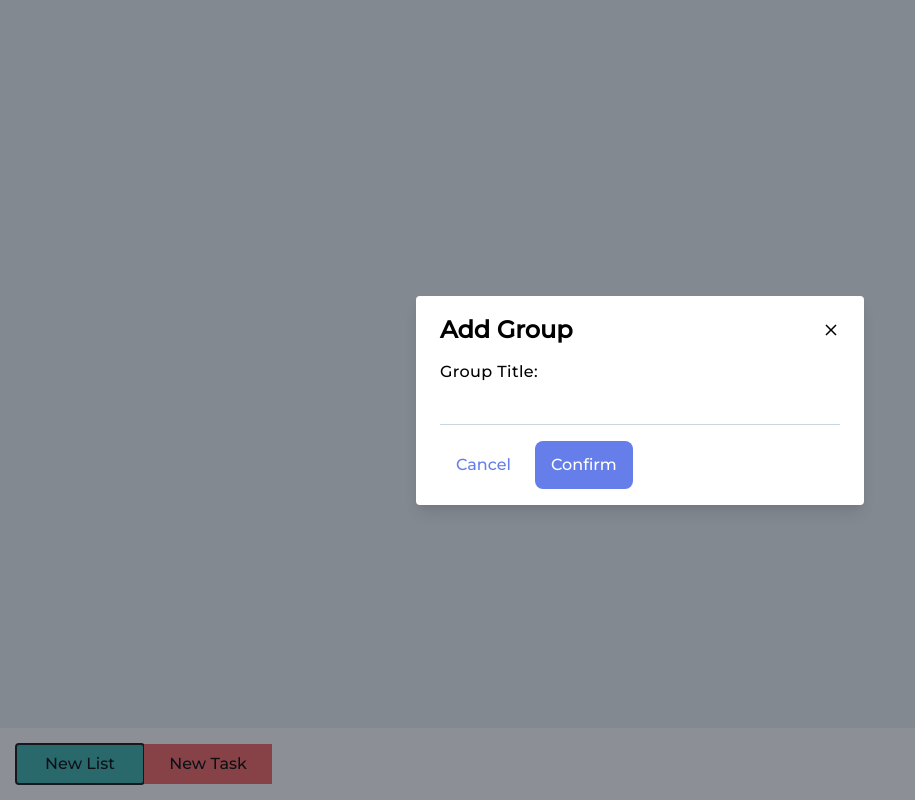
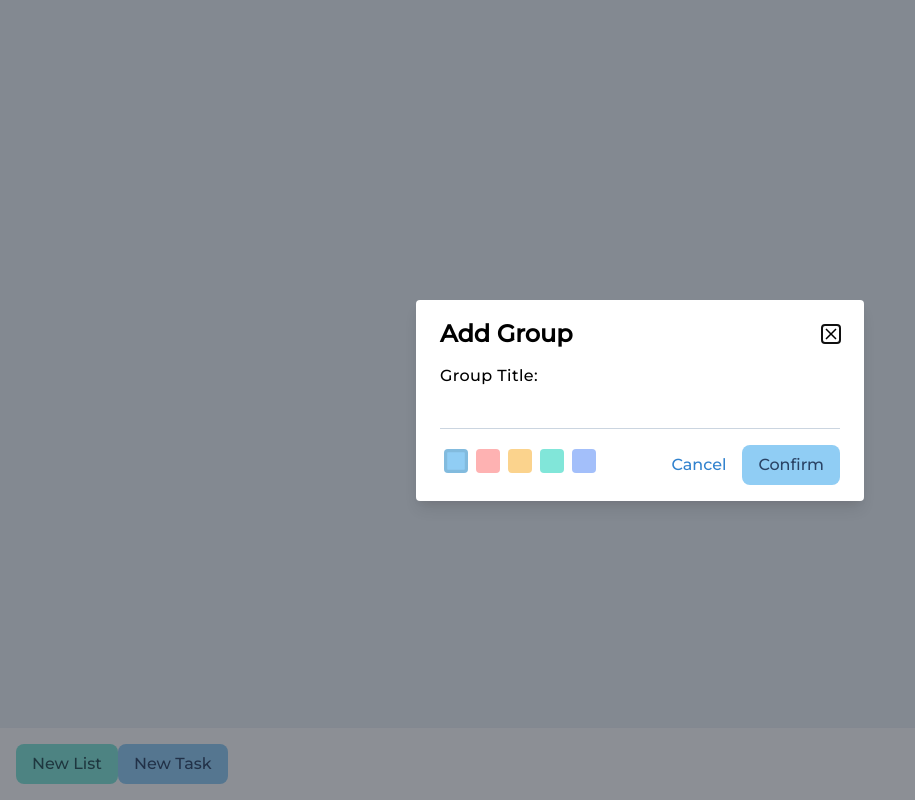
Before and after one commit to alexander-alarcon/tasks-tracker, a React (Create React App) app: page / in a window 1280 px wide. Both pictures are taken after a click on the button "New List". Shown: the whole page, without its empty margins (0-915 px from the left). Built offline with nearby package versions, Linux system fonts and the light colour scheme.

Commit message:
Change Color config Add radio button Modify Buttons

```diff
--- a/src/components/Button/index.jsx
+++ b/src/components/Button/index.jsx
@@ -1,13 +1,20 @@
+/* eslint-disable react/button-has-type */
 /* eslint-disable react/jsx-props-no-spreading */
-import { string } from 'prop-types';
+import { string, oneOf, bool } from 'prop-types';
 import React from 'react';
 import clsx from 'clsx';
 
-function Button({ text, color, width, ...props }) {
+import COLORS from '../../utils/colors';
+
+function Button({ text, color, rounded, size, variant, type, ...props }) {
+  const uiColor = COLORS[color];
   return (
     <button
-      type="button"
-      className={clsx('py-2 px-4', color, width)}
+      type={type}
+      className={clsx('py-2 px-4', uiColor.button[variant], {
+        'rounded-lg': rounded,
+        'w-full': size === 'w-full',
+      })}
       {...props}
     >
       {text}
@@ -16,13 +23,19 @@ function Button({ text, color, width, ...props }) {
 }
 
 Button.defaultProps = {
-  width: 'w-full',
+  variant: 'primary',
+  type: 'button',
+  rounded: false,
+  size: 'w-auto',
 };
 
 Button.propTypes = {
   text: string.isRequired,
   color: string.isRequired,
-  width: string,
+  rounded: bool,
+  size: oneOf(['w-full', 'w-auto']),
+  variant: oneOf(['primary', 'secondary']),
+  type: oneOf(['button', 'reset', 'submit']),
 };
 
 export default Button;
--- a/src/components/Form/index.jsx
+++ b/src/components/Form/index.jsx
@@ -1,8 +1,17 @@
-import { shape, string, func } from 'prop-types';
+import { shape, string, func, bool } from 'prop-types';
 import React, { useState } from 'react';
 
-function Form({ titleConfig, detailConfig, onSubmit, onCancel }) {
-  const [inputs, setInputs] = useState({});
+import RadioButton from '../Radio';
+import Button from '../Button';
+
+import COLORS from '../../utils/colors';
+
+function Form({ titleConfig, detailConfig, colors, onSubmit, onCancel }) {
+  const [inputs, setInputs] = useState({
+    title: '',
+    detail: '',
+    color: 'blue',
+  });
 
   const handleChange = ({ target }) => {
     setInputs({
@@ -49,20 +58,41 @@ function Form({ titleConfig, detailConfig, onSubmit, onCancel }) {
           />
         </div>
       )}
-      <button
-        type="button"
-        className="px-4 bg-transparent p-3 rounded-lg text-indigo-500 hover:bg-gray-100 hover:text-indigo-400 mr-2"
-        onClick={onCancel}
-      >
-        Cancel
-      </button>
-      <button
-        type="submit"
-        className="modal-close px-4 bg-indigo-500 p-3 rounded-lg text-white hover:bg-indigo-400"
-        onClick={handleFormSubmit}
-      >
-        Confirm
-      </button>
+
+      <div className="flex flex-col sm:flex-row justify-between items-center">
+        {colors && (
+          <div className="mb-4 sm:mb-0">
+            {Object.keys(COLORS).map((color) => {
+              return (
+                <RadioButton
+                  key={color}
+                  id={`radio-${color}`}
+                  bgColor={COLORS[color].background}
+                  value={color}
+                  checked={inputs.color === color}
+                  onChange={handleChange}
+                />
+              );
+            })}
+          </div>
+        )}
+        <div>
+          <Button
+            text="Cancel"
+            color={inputs.color}
+            onClick={onCancel}
+            variant="secondary"
+            rounded
+          />
+          <Button
+            type="submit"
+            text="Confirm"
+            color={inputs.color}
+            onClick={handleFormSubmit}
+            rounded
+          />
+        </div>
+      </div>
     </form>
   );
 }
@@ -78,10 +108,12 @@ Form.propTypes = {
   }),
   onSubmit: func.isRequired,
   onCancel: func.isRequired,
+  colors: bool,
 };
 
 Form.defaultProps = {
   detailConfig: null,
+  colors: false,
 };
 
 export default Form;
--- a/src/components/Modal/index.jsx
+++ b/src/components/Modal/index.jsx
@@ -7,6 +7,7 @@ const modalRoot = document.getElementById('modal-root');
 
 function Modal({ isOpen, onClose, title, children }) {
   const elRef = useRef(document.createElement('div'));
+  const closeRef = useRef();
 
   useEffect(() => {
     const el = elRef.current;
@@ -24,12 +25,21 @@ function Modal({ isOpen, onClose, title, children }) {
       }
     }
 
+    function handleFocus(ev) {
+      if (ev.target.nodeName && !elRef.current.contains(ev.target)) {
+        closeRef.current.focus();
+      }
+    }
+
     if (isOpen) {
       window.addEventListener('keyup', handleKeyUp);
+      window.addEventListener('focus', handleFocus, true);
+      closeRef.current.focus();
     }
 
     return () => {
       window.removeEventListener('keyup', handleKeyUp);
+      window.removeEventListener('focus', handleFocus, true);
     };
   }, [isOpen, onClose]);
 
@@ -54,6 +64,7 @@ function Modal({ isOpen, onClose, title, children }) {
               className="modal-close cursor-pointer z-50"
               type="button"
               onClick={onClose}
+              ref={closeRef}
             >
               <svg
                 className="fill-current text-black"
--- /dev/null
+++ b/src/components/Radio/index.jsx
@@ -0,0 +1,65 @@
+import React, { useState } from 'react';
+import { PropTypes } from 'prop-types';
+import clsx from 'clsx';
+
+function RadioButton({ id, bgColor, value, checked, onChange: handleChange }) {
+  const [focus, setFocus] = useState(false);
+
+  const boxShadow = [];
+
+  if (checked) {
+    boxShadow.push('inset 0 0 0 0.2rem rgba(10,30,30,.1)');
+  }
+
+  if (focus) {
+    boxShadow.push('0 0 1px 0.2rem rgba(0,0,0,.1)');
+  }
+
+  const handleFocus = (ev) => {
+    if (ev.type === 'focus') {
+      setFocus(true);
+    }
+
+    if (ev.type === 'blur') {
+      setFocus(false);
+    }
+  };
+
+  return (
+    <label
+      className={clsx(
+        'w-6 h-6 relative inline-block rounded mx-1 cursor-pointer',
+        bgColor
+      )}
+      htmlFor={id}
+      style={{ boxShadow }}
+    >
+      <input
+        id={id}
+        className="absolute appearance-none"
+        name="color"
+        type="radio"
+        value={value}
+        checked={checked}
+        onChange={handleChange}
+        onFocus={handleFocus}
+        onBlur={handleFocus}
+      />
+    </label>
+  );
+}
+
+RadioButton.propTypes = {
+  id: PropTypes.string.isRequired,
+  bgColor: PropTypes.string.isRequired,
+  value: PropTypes.string.isRequired,
+  checked: PropTypes.bool,
+  onChange: PropTypes.func,
+};
+
+RadioButton.defaultProps = {
+  checked: false,
+  onChange() {},
+};
+
+export default RadioButton;
--- a/src/components/TodoList/index.jsx
+++ b/src/components/TodoList/index.jsx
@@ -25,10 +25,10 @@ function TodoList({ group }) {
           color.foreground
         )}
       >
-        <Header title="Group List" date={new Date().toDateString()} />
+        <Header title={group.title} date={group.date} />
       </div>
-      <div>
-        <Button text="New item" color={color.button} />
+      <div className={clsx('border-t', color.border)}>
+        <Button text="New item" color={group.color} size="w-full" />
       </div>
       <div className="px-4 overflow-y-auto">
         {group.tasks.map((task) => (
@@ -43,6 +43,7 @@ TodoList.propTypes = {
   group: shape({
     id: string.isRequired,
     title: string.isRequired,
+    date: string.isRequired,
     tasks: arrayOf(TodoPropType.data),
   }).isRequired,
 };
--- a/src/containers/App/index.jsx
+++ b/src/containers/App/index.jsx
@@ -10,7 +10,6 @@ import Modal from '../../components/Modal';
 import Form from '../../components/Form';
 
 import generateId from '../../utils/misc';
-import COLORS from '../../utils/colors';
 
 function App() {
   const [isModalOpen, setIsModalOpen] = useState(false);
@@ -22,7 +21,8 @@ function App() {
       groupSlice.actions.addGroup({
         id: generateId(),
         title: inputs.title,
-        color: 'blue',
+        color: inputs.color,
+        date: new Date().toDateString(),
       })
     );
     setIsModalOpen(false);
@@ -63,6 +63,7 @@ function App() {
           }}
           onSubmit={handleAddGroup}
           onCancel={handleModalClose}
+          colors
         />
       </Modal>
 
@@ -77,15 +78,10 @@ function App() {
         <Button
           text="New List"
           onClick={handleModalOpen}
-          color={COLORS.teal.button}
-          width="w-32"
+          color="teal"
+          rounded
         />
-        <Button
-          text="New Task"
-          onClick={handleAddTask}
-          color={COLORS.red.button}
-          width="w-32"
-        />
+        <Button text="New Task" onClick={handleAddTask} color="blue" rounded />
       </Footer>
     </div>
   );
--- a/src/index.css
+++ b/src/index.css
@@ -1,6 +1,6 @@
 /* purgecss start ignore */
-@tailwind  base;
-@tailwind  components;
+@tailwind base;
+@tailwind components;
 /* purgecss end ignore */
 
-@tailwind  utilities;
+@tailwind utilities;
--- a/src/utils/colors.js
+++ b/src/utils/colors.js
@@ -1,33 +1,50 @@
 const COLORS = {
   blue: {
     background: 'bg-blue-300',
-    foreground: 'text-black',
+    foreground: 'text-blue-900',
     border: 'border-blue-400',
-    button: 'bg-blue-500',
+    button: {
+      primary: 'bg-blue-300 text-blue-900 hover:bg-blue-400 hover:text-white',
+      secondary: 'text-blue-600 hover:text-blue-900',
+    },
   },
   red: {
     background: 'bg-red-300',
-    foreground: 'text-black',
+    foreground: 'text-red-900',
     border: 'border-red-400',
-    button: 'bg-red-500',
+    button: {
+      primary: 'bg-red-300 text-red-900 hover:bg-red-400 hover:text-red-900',
+      secondary: 'text-red-600 hover:text-red-900',
+    },
   },
   orange: {
     background: 'bg-orange-300',
-    foreground: 'text-black',
+    foreground: 'text-orange-900',
     border: 'border-orange-400',
-    button: 'bg-orange-500',
+    button: {
+      primary:
+        'bg-orange-300 text-orange-900 hover:bg-orange-400 hover:text-orange-900',
+      secondary: 'text-orange-700 hover:text-orange-900',
+    },
   },
   teal: {
     background: 'bg-teal-300',
-    foreground: 'text-black',
+    foreground: 'text-teal-900',
     border: 'border-teal-400',
-    button: 'bg-teal-500',
+    button: {
+      primary: 'bg-teal-300 text-teal-900 hover:bg-teal-400',
+      secondary: 'text-teal-700 hover:text-teal-900',
+    },
   },
   indigo: {
     background: 'bg-indigo-300',
-    foreground: 'text-black',
+    foreground: 'text-indigo-900',
     border: 'border-indigo-400',
-    button: 'bg-indigo-500',
+    button: {
+      primary:
+        'bg-indigo-300 text-indigo-900 hover:bg-indigo-400 hover:text-white',
+      secondary: 'text-indigo-600 hover:text-indigo-900',
+    },
   },
 };
 
```
